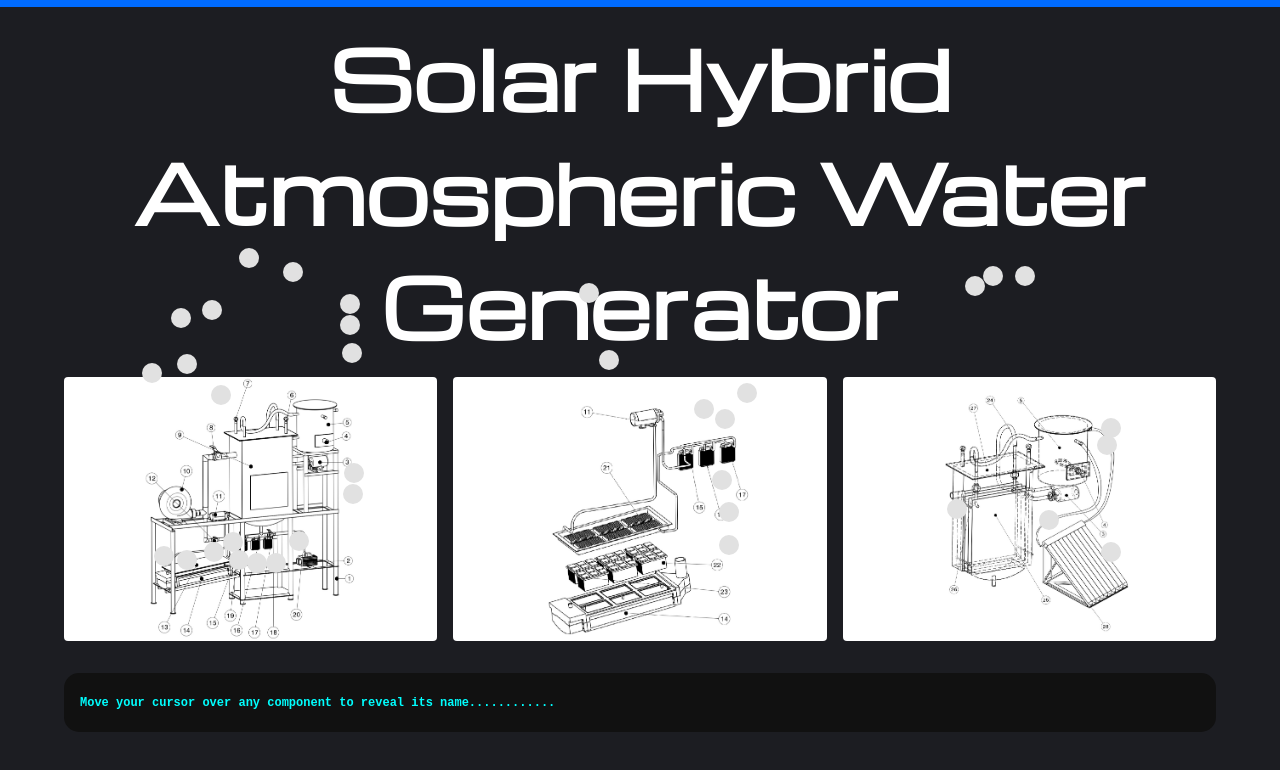
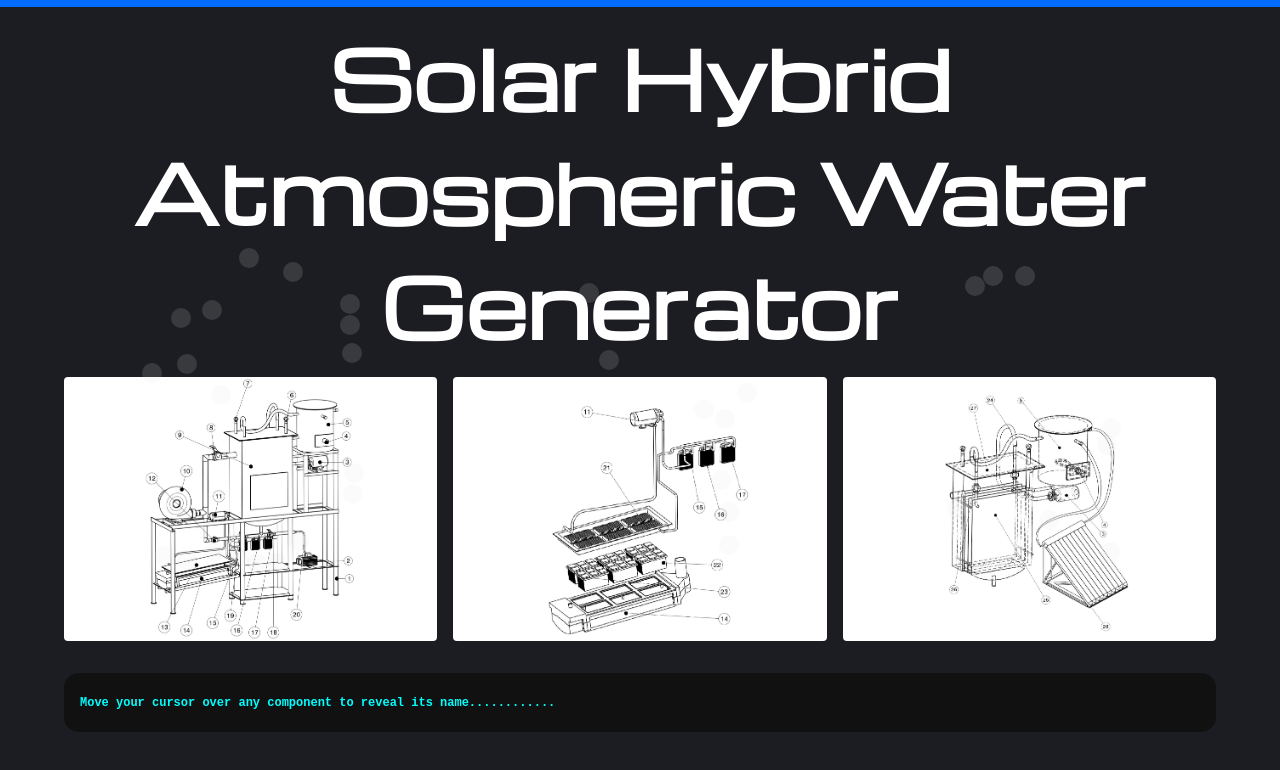
Before and after one commit to Jithin27George/Jithin-George, a plain HTML site: page Projects/SHAWG/Diagram.html in a window 1280 px wide. Drawn offline with nearby package versions, Linux system fonts and the light colour scheme.

Commit message:
Update Diagram.html

```diff
--- a/Projects/SHAWG/Diagram.html
+++ b/Projects/SHAWG/Diagram.html
@@ -82,7 +82,7 @@
       border-radius: 50%;
       cursor: pointer;
       /* keep it transparent so the diagram still shows through */
-      background: rgb(225, 225, 225, 1);
+      background: rgb(225, 225, 225, 0.15);
     }
 
     /* info‐box under the images */
```
